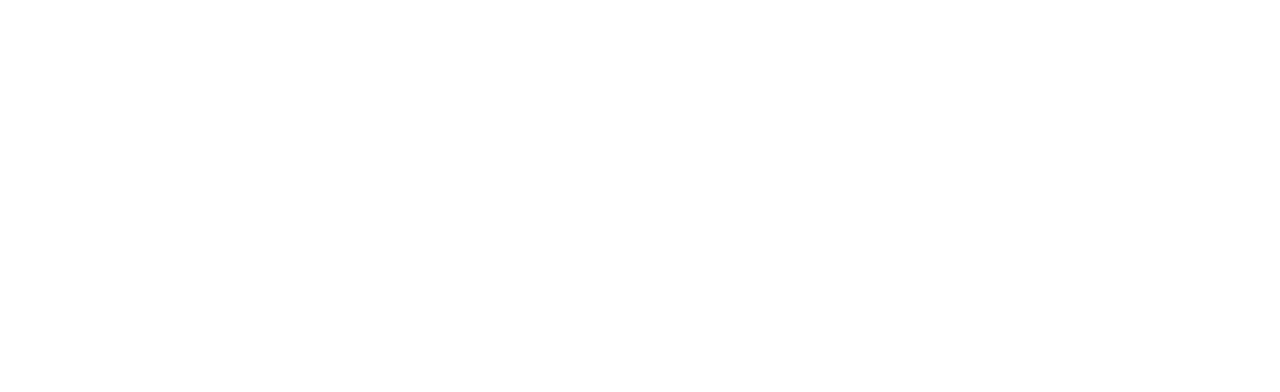
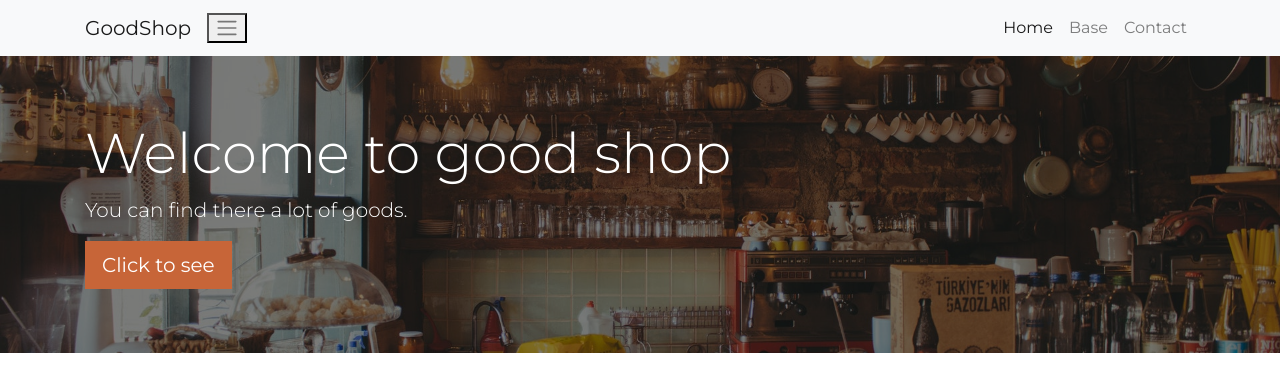
Before and after one commit to Mathias007/bootstrap-shop, a website built with webpack: page index.html in a window 1280 px wide. Built offline with nearby package versions, Linux system fonts and the light colour scheme.

Commit message:
Create and style navbar & jumbotron.

```diff
--- a/index.html
+++ b/index.html
@@ -1,14 +1,74 @@
-<!doctype html>
+<!DOCTYPE html>
 <html lang="pl">
-<head>
-    <meta charset="UTF-8">
-    <meta name="viewport"
-          content="width=device-width, user-scalable=no, initial-scale=1.0, maximum-scale=1.0, minimum-scale=1.0">
-    <meta http-equiv="X-UA-Compatible" content="ie=edge">
-    <link href="https://fonts.googleapis.com/css?family=Montserrat:300,400,700&display=swap" rel="stylesheet">
-    <title>Sklep Internetowy w Bootstrapie</title>
-</head>
-<body>
+    <head>
+        <meta charset="UTF-8" />
+        <meta
+            name="viewport"
+            content="width=device-width, user-scalable=no, initial-scale=1.0, maximum-scale=1.0, minimum-scale=1.0"
+        />
+        <meta http-equiv="X-UA-Compatible" content="ie=edge" />
+        <link
+            href="https://fonts.googleapis.com/css?family=Montserrat:300,400,700&display=swap"
+            rel="stylesheet"
+        />
+        <title>Sklep Internetowy w Bootstrapie</title>
+    </head>
+    <body>
+        <nav class="navbar navbar-expand-lg sticky-top navbar-light bg-light">
+            <div class="container">
+                <a href="#" class="navbar-brand">
+                    GoodShop
+                </a>
+                <button
+                    clas="navbar-toggler"
+                    type="button"
+                    data-toggle="collapse"
+                    data-targer="#navbarText"
+                    aria-controls="navbarText"
+                    aria-expanded="false"
+                    aria-label="Toggle navigation"
+                >
+                    <span class="navbar-toggler-icon"> </span>
+                </button>
+                <div
+                    class="collapse navbar-collapse justify-content-end"
+                    id="navbarMenu"
+                >
+                    <ul class="navbar-nav navbar-right">
+                        <li class="nav-item">
+                            <a href="#" class="nav-link active">
+                                Home
+                            </a>
+                        </li>
+                        <li class="nav-item">
+                            <a href="#" class="nav-link">
+                                Base
+                            </a>
+                        </li>
+                        <li class="nav-item">
+                            <a href="#" class="nav-link">
+                                Contact
+                            </a>
+                        </li>
+                    </ul>
+                </div>
+            </div>
+        </nav>
 
-</body>
+        <div class="jumbotron jumbotron-fluid">
+            <div class="container">
+                <div class="jumbotron-bg"></div>
+
+                <h1 class="display-4">
+                    Welcome to good shop
+                </h1>
+                <p class="lead">
+                    You can find there a lot of goods.
+                </p>
+                <button class="btn btn-lg btn-primary">
+                    Click to see
+                </button>
+            </div>
+        </div>
+    </body>
 </html>
--- a/package.json
+++ b/package.json
@@ -31,7 +31,7 @@
     "babel-preset-env": "^1.6.1",
     "css-hot-loader": "^1.4.4",
     "css-loader": "^2.1.1",
-    "file-loader": "^4.1.0",
+    "file-loader": "^4.3.0",
     "html-webpack-plugin": "^3.2.0",
     "node-sass": "^4.12.0",
     "sass-loader": "^6.0.5",
--- /dev/null
+++ b/sass/_jumbotron.scss
@@ -0,0 +1,16 @@
+.jumbotron {
+    position: relative;
+    color: white;
+
+    .jumbotron-bg {
+        position: absolute;
+        left: 0;
+        top: 0;
+        width: 100%;
+        height: 100%;
+        background-image: url("/assets/bg.jpg");
+        background-size: cover;
+        background-position: center;
+        z-index: -1;
+    }
+}
--- a/sass/style.scss
+++ b/sass/style.scss
@@ -1,3 +1,5 @@
 @import "variables";
 
 @import "node_modules/bootstrap/scss/bootstrap";
+
+@import "jumbotron";
```
Also changed, not shown: 1 other file.
